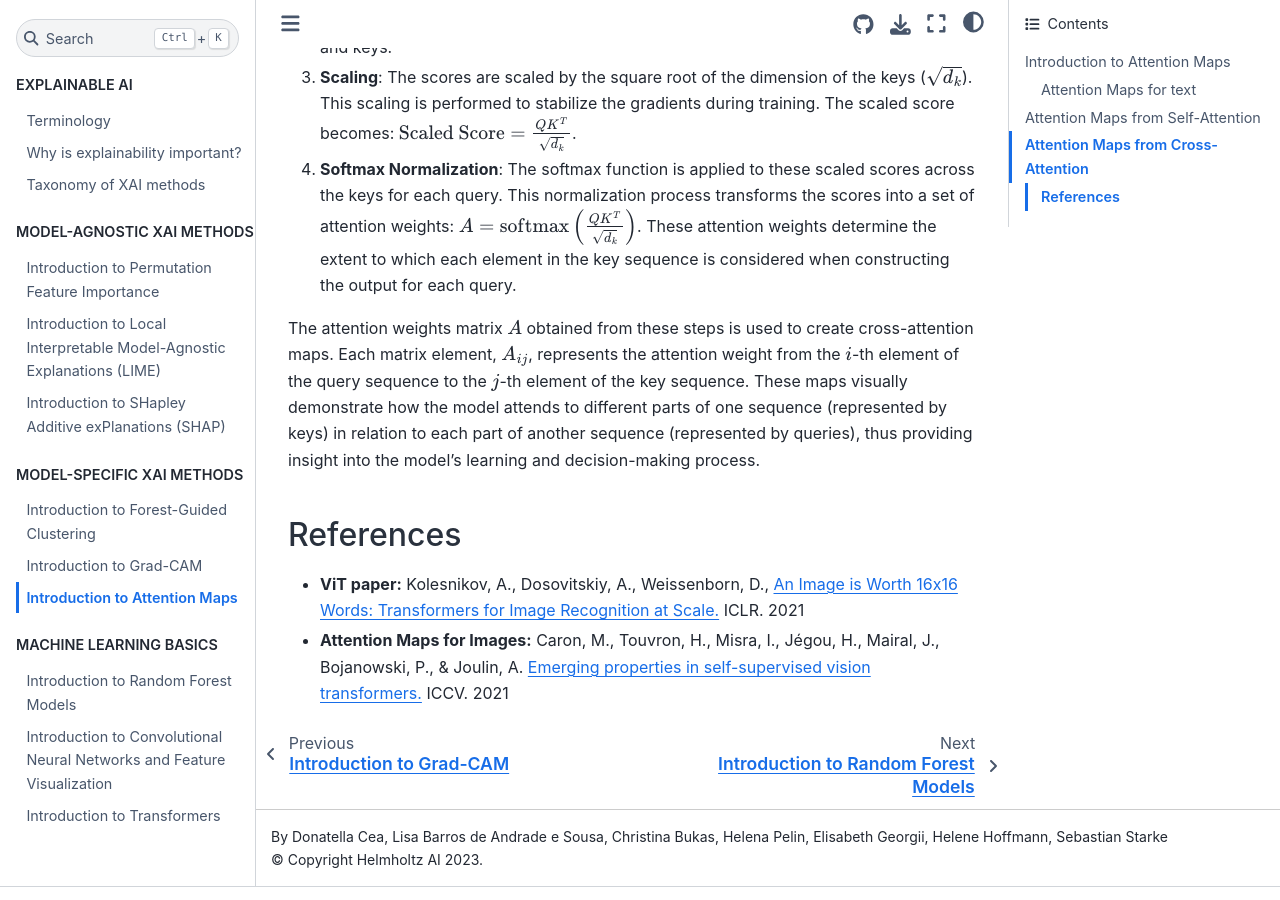
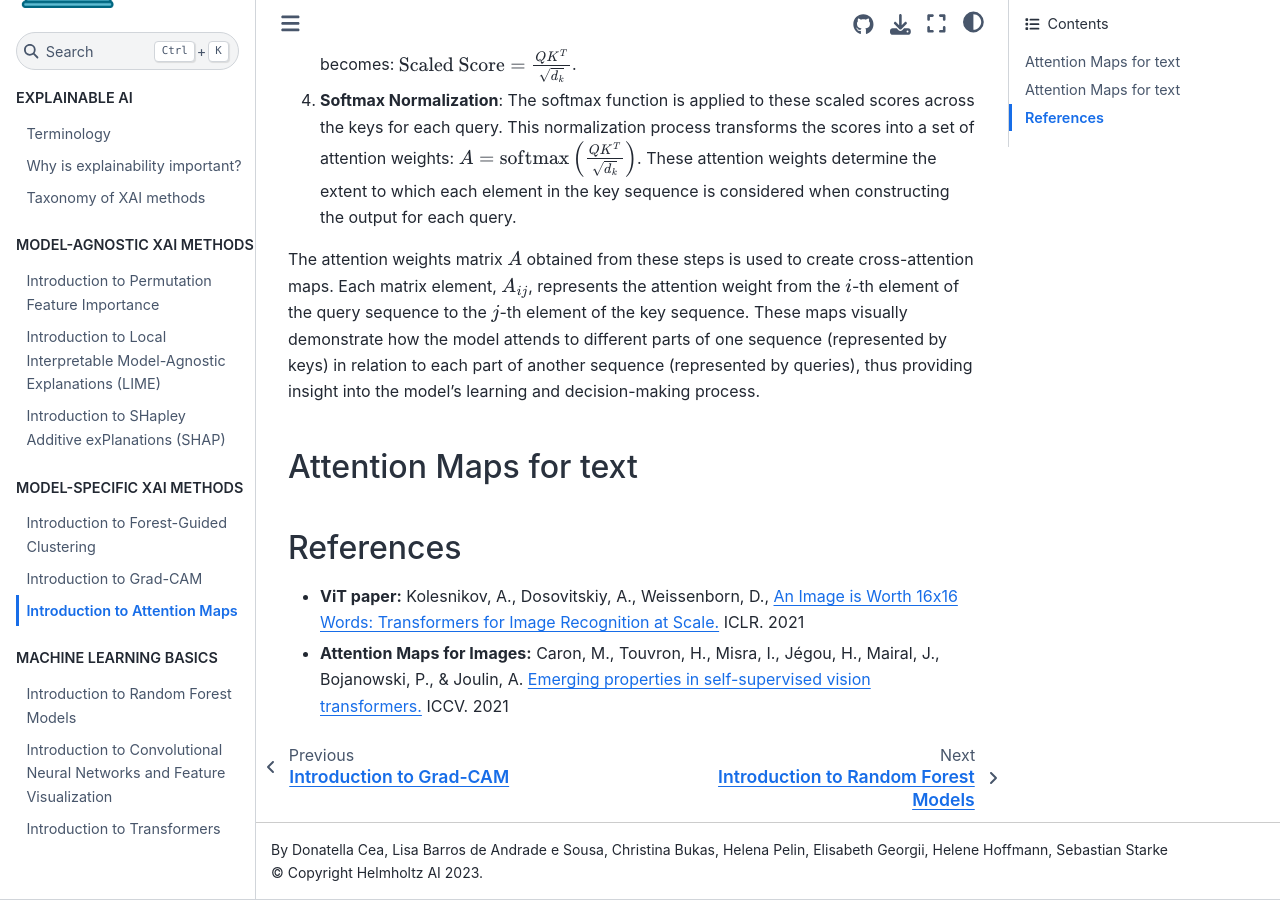
Before and after one commit to HelmholtzAI-Consultants-Munich/XAI-Tutorials, a Sphinx documentation site: the page built from docs/source/_model_specific_xai/am.rst, in a window 1280 px wide and 900 px high, scrolled down 2643 px. Built offline with Sphinx 7.4.7 and the Sphinx Book theme 1.1.4, drawn with Linux system fonts in a browser that asks for light colours.

Commit message:
add content for attention maps

```diff
--- a/docs/source/_model_specific_xai/am.rst
+++ b/docs/source/_model_specific_xai/am.rst
@@ -26,7 +26,7 @@
 where each element represents the attention weight between two tokens in the one sequence ot in relation to another sequence.
 
 Attention Maps from Self-Attention
-===================================
+^^^^^^^^^^^^^^^^^^^^^^^^^^^^^^^^^^^
 
 The attention weight are calculated within a single sequence to model the interactions between different elements of that sequence. The process involves queries, keys, and values, all of which are derived from the same input data.
 Here's a step-by-step explanation of how these attention weight are calculated:
@@ -48,7 +48,7 @@
 Here, :math:`\alpha_{ij}` represents the attention attention weight from the :math:`i`-th query to the :math:`j`-th key.
 
 Attention Maps from Cross-Attention
-===================================
+^^^^^^^^^^^^^^^^^^^^^^^^^^^^^^^^^^^
 
 An alternative approach is to generate attention maps through the cross-attention mechanism.
 In cross-attention the attention is computed between two different sequences, allowing the model to focus on how elements in one sequence relate to elements in another, e.g. aligning words in one language with words in another language.
@@ -67,6 +67,8 @@
 Each matrix element, :math:`A_{ij}`, represents the attention weight from the :math:`i`-th element of the query sequence to the :math:`j`-th element of the key sequence.
 These maps visually demonstrate how the model attends to different parts of one sequence (represented by keys) in relation to each part of another sequence (represented by queries), thus providing insight into the model's learning and decision-making process.
 
+Attention Maps for text
+--------------------------
 
 References
 ------------
```
